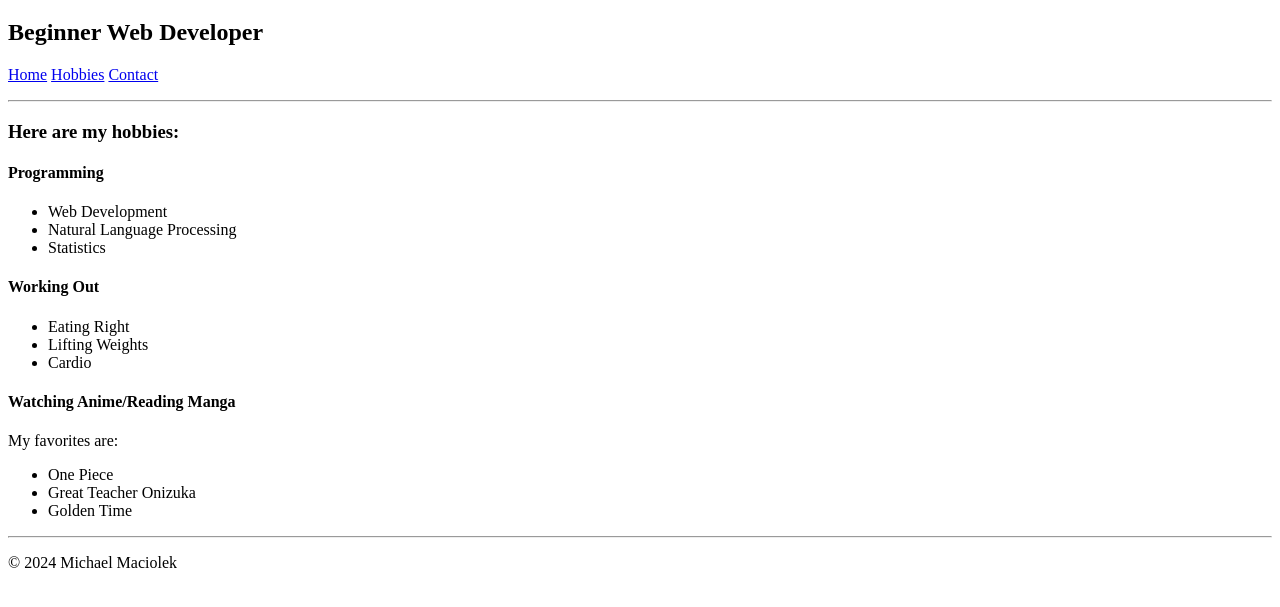
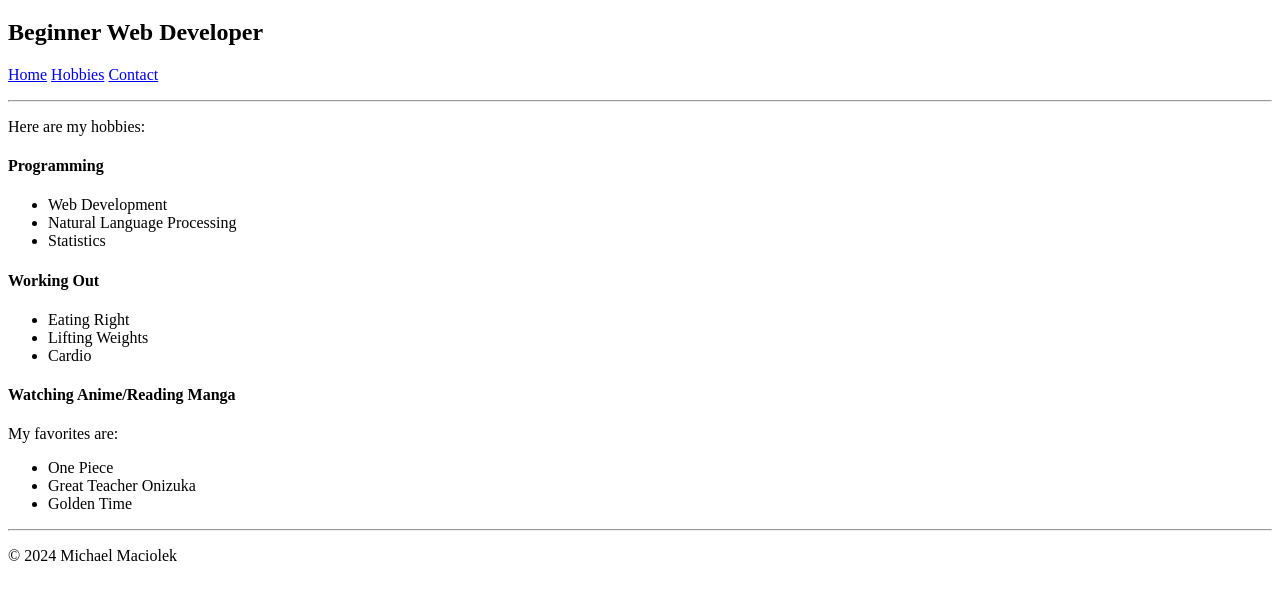
Before and after one commit to mmaciolek/online-resume, a plain HTML site: page public/hobbies.html in a window 1280 px wide. Shown: the part 61-668 px from the top of the page. Drawn offline with Linux system fonts and the light colour scheme.

Commit message:
Update hobbies.html

```diff
--- a/public/hobbies.html
+++ b/public/hobbies.html
@@ -15,7 +15,7 @@
                     <a href="./contact.html">Contact</a>
                 </p>
             <hr />
-                <h3>Here are my hobbies:</h3>
+                <p>Here are my hobbies:</p>
                     <h4>Programming</h4>
                         <ul>
                             <li>Web Development</li>
```
